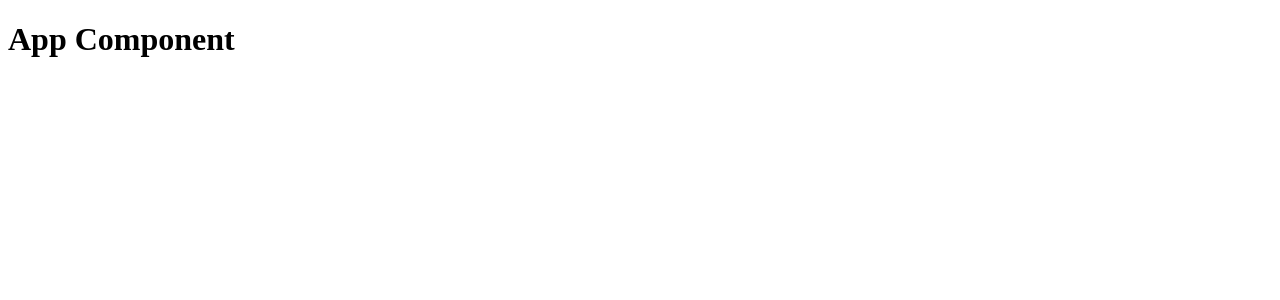
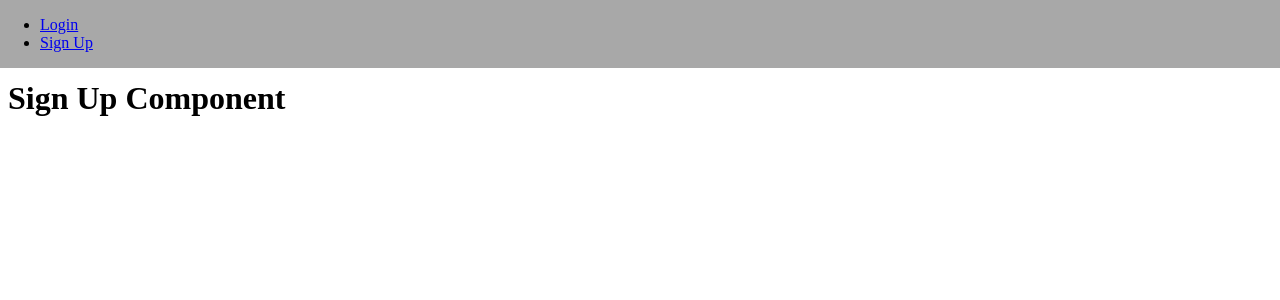
Before and after one commit to ahadddd/angular_tutorials, an Angular app: page /signup in a window 1280 px wide. Before the commit this address led to /. Shown: the top 300 px of the page. Built offline with nearby package versions, Linux system fonts and the light colour scheme.

Commit message:
header added

```diff
--- a/src/app/app.component.css
+++ b/src/app/app.component.css
@@ -1,9 +1,6 @@
-table{
-    border-collapse: collapse;
-    margin-top: 5px;
+.header{
+    position: absolute;
+    top: 0; width: 100%; left: 0;
+    background-color: rgb(168, 168, 168);
+    z-index: 100;
 }
-
-th, td{
-    padding: 15px;
-    border: 1px solid;
-}
--- a/src/app/app.component.html
+++ b/src/app/app.component.html
@@ -3,41 +3,14 @@
 <router-outlet></router-outlet>
 
 
-<!DOCTYPE html>
-<html lang="en">
-  <head>
-    <meta charset="UTF-8" />
-    <meta http-equiv="X-UA-Compatible" content="IE=edge" />
-    <meta name="viewport" content="width=device-width, initial-scale=1.0" />
-    <title>Document</title>
-  </head>
-  <body>
-    <!-- <h1> You entered: {{password}}</h1>
-    <input type="text" [(ngModel)]="password" />
+    <div class="header">
+      <ul>
+        <li>
+          <a href="/login">Login</a>
+        </li>
 
-
-    <h1 *ngIf="checkPassword()">Welcome! Password is correct.</h1>
-
-    <table>
-      <thead>
-        <tr>
-          <th>SKU</th>
-          <th>Name</th>
-          <th>Price</th>
-          <th>Action</th>
-        </tr>
-      </thead>
-
-      <tbody>
-        <tr *ngFor="let temp of products; let i = index">
-          <td>{{temp.sku}}</td>
-          <td>{{temp.name}}</td>
-          <td>{{temp.price}}</td>
-          <td><button (click)="remove(i)" >Remove</button></td>
-        </tr>
-      </tbody>
-    </table>
-
-    <button (click)="addProduct()">Add Product</button> -->
-  </body>
-</html>
+        <li>
+          <a href="/signup">Sign Up</a>
+        </li>
+      </ul>
+    </div>
--- a/src/app/app.module.ts
+++ b/src/app/app.module.ts
@@ -19,6 +19,10 @@ import { SignupComponent } from './signup/signup.component';
       {
         path: 'login',
         component: LoginComponent
+      },
+      {
+        path: 'signup',
+        component: SignupComponent
       }
     ])
   ],
--- a/src/app/signup/signup.component.html
+++ b/src/app/signup/signup.component.html
@@ -1 +1 @@
-<p>signup works!</p>
+<h1>Sign Up Component</h1>
```
Also changed, not shown: 1 other file (tests, documents, lock files or other folders).
